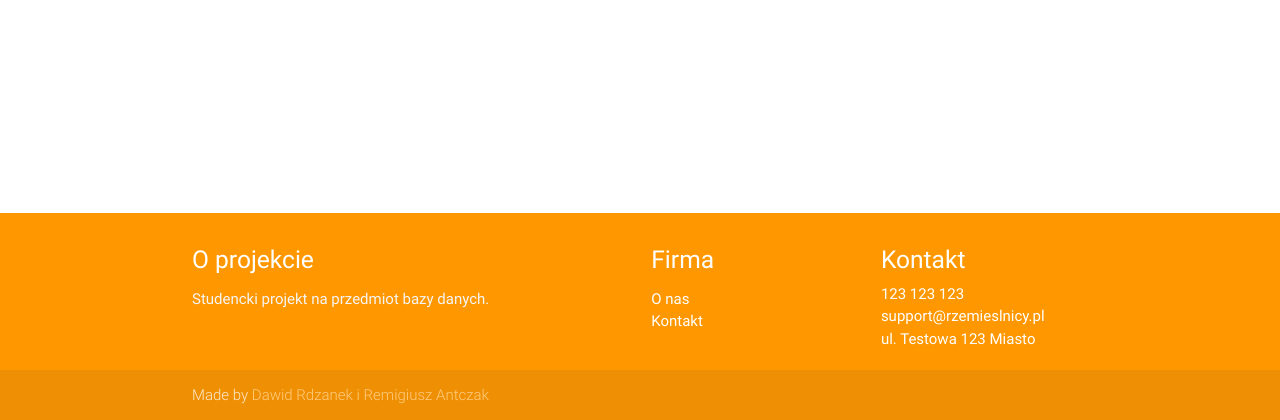
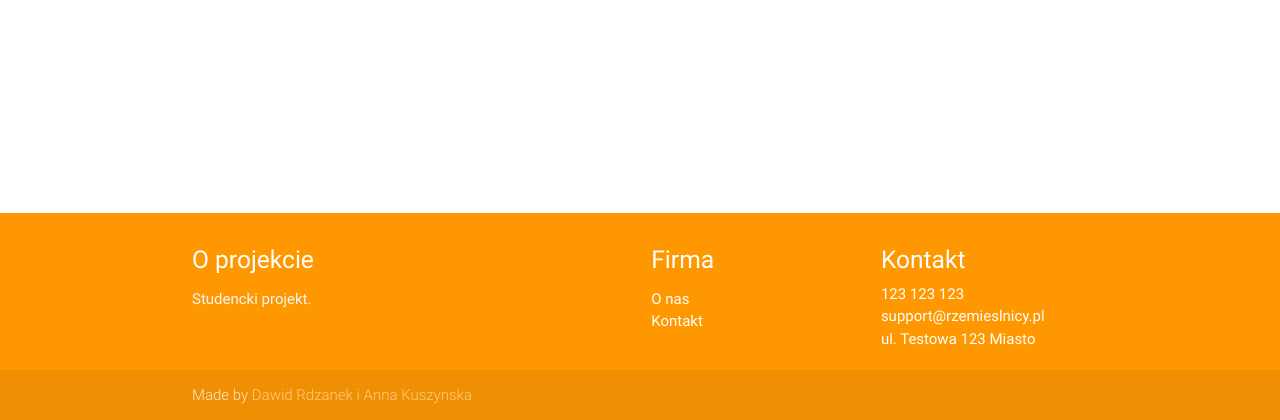
Before and after one commit to Akus93/rzemieslnicy, a Django app: template rzemieslnicy/templates/rzemieslnicy/about.html in a window 1280 px wide. Shown: the part 380-800 px from the top of the page. Run offline with Django 3.2, Linux system fonts and the light colour scheme; the template is opened without the code that fills it, so the values that code supplies are empty; some libraries are stand-ins or nearby versions.

Commit message:
update req

```diff
--- a/rzemieslnicy/templates/rzemieslnicy/base.html
+++ b/rzemieslnicy/templates/rzemieslnicy/base.html
@@ -71,7 +71,7 @@
       <div class="row">
         <div class="col l6 s12">
           <h5 class="white-text">O projekcie</h5>
-          <p class="grey-text text-lighten-4">Studencki projekt na przedmiot bazy danych.</p>
+          <p class="grey-text text-lighten-4">Studencki projekt.</p>
 
 
         </div>
@@ -95,7 +95,7 @@
     </div>
     <div class="footer-copyright">
       <div class="container">
-      Made by <span class="orange-text text-lighten-3" >Dawid Rdzanek i Remigiusz Antczak</span>
+      Made by <span class="orange-text text-lighten-3" >Dawid Rdzanek i Anna Kuszynska</span>
       </div>
     </div>
   </footer>
```
Also changed, not shown: requirements.txt (+5 -4 lines), 1 other file.
